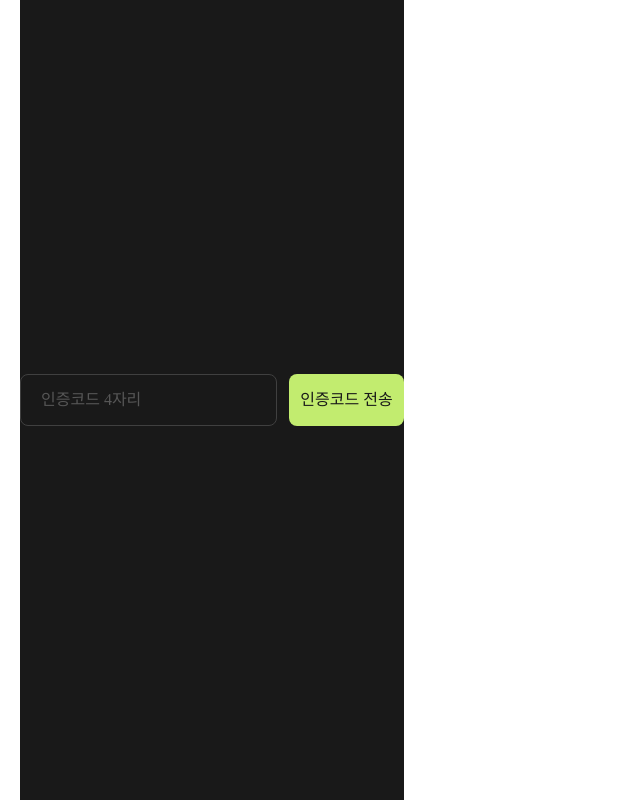
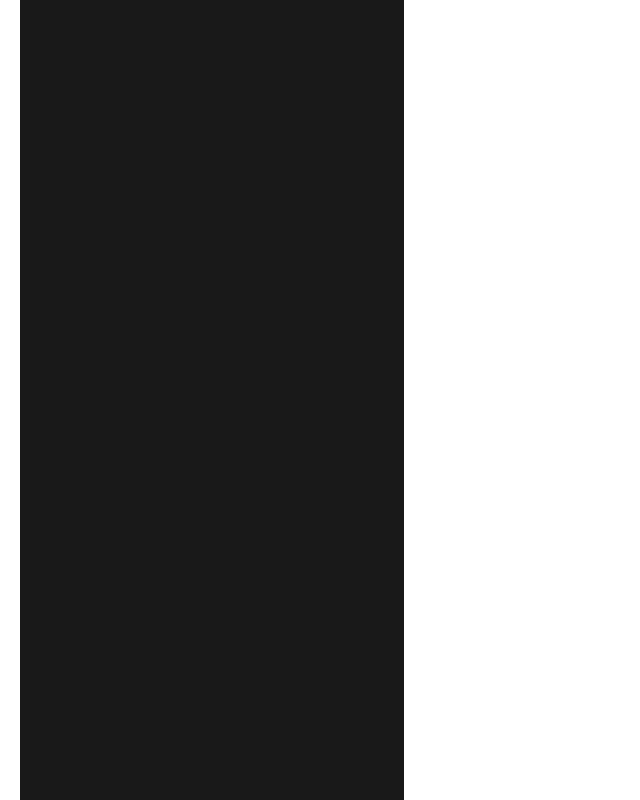
Before and after one commit to vvsos1/Team5-EQUUS-N, a React (Vite) app in the folder front-end/: page / in a window 1280 px wide. Shown: the whole page, without its empty margins (0-640 px from the left). Built offline with nearby package versions, Linux system fonts and the light colour scheme; a web font is replaced by a local one.

Commit message:
[FD-240] chore: app3 파일 컴포넌트 제거

```diff
--- a/front-end/src/App3.jsx
+++ b/front-end/src/App3.jsx
@@ -1,10 +1,6 @@
-import Calendar from './components/Calendar';
-import Certification from './components/Certification';
-
 function App3() {
   return (
     <div className='mx-5 flex h-screen w-sm items-center justify-center bg-gray-900'>
-      <Certification email='1' />
     </div>
   );
 }
```
